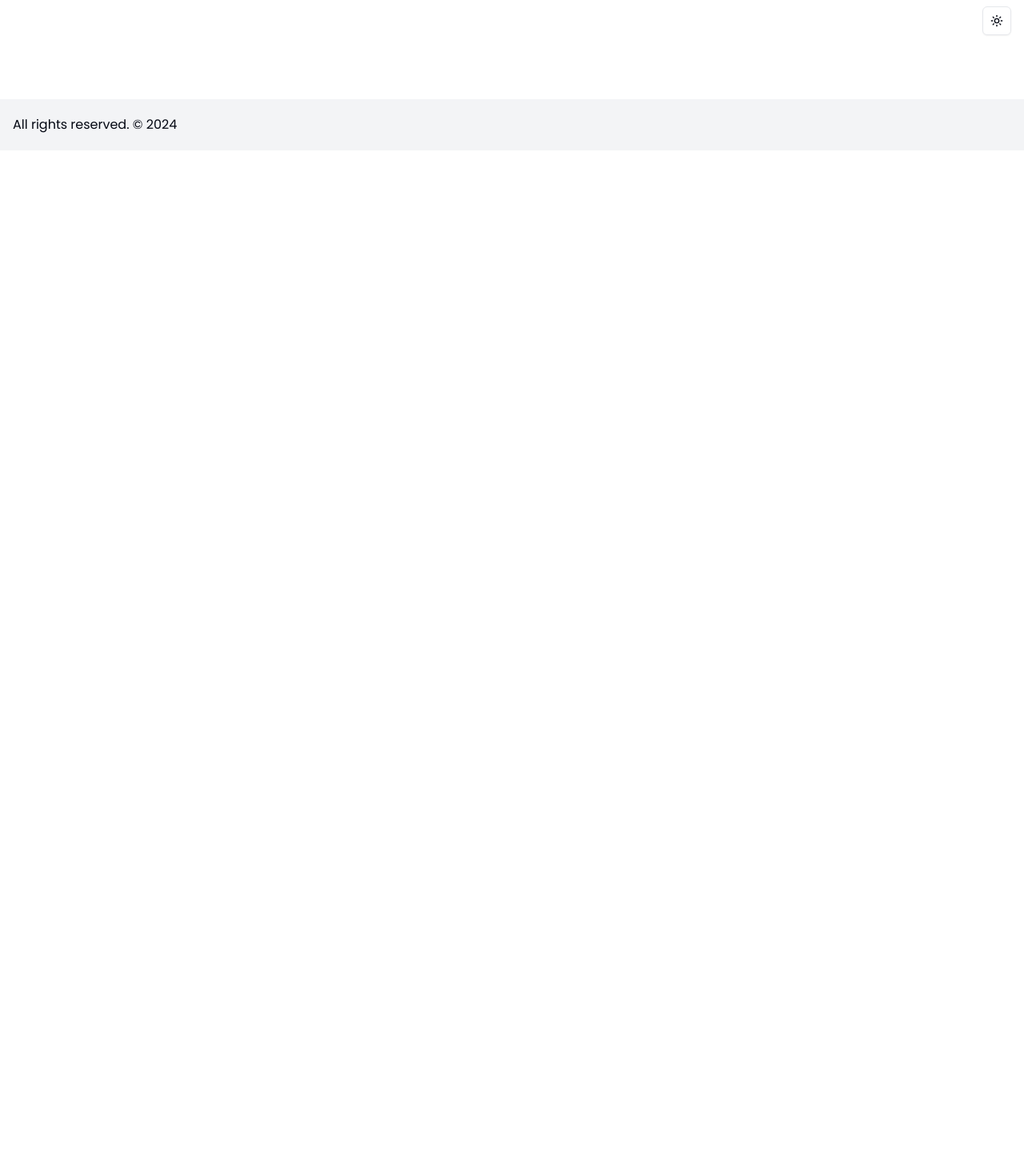
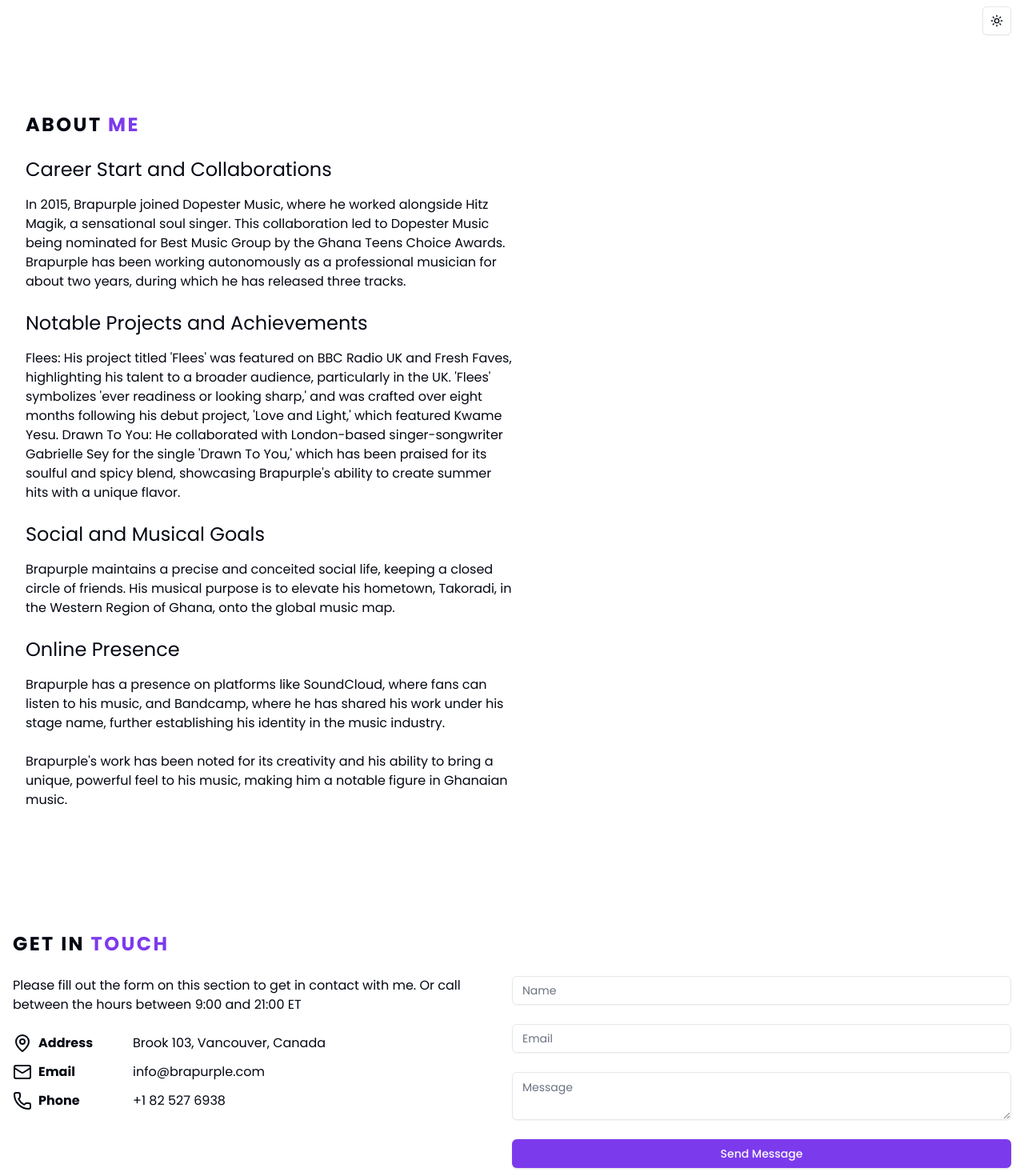
Before and after one commit to nanawilber/brapurple, a Next.js app: page / in a window 1280 px wide. Shown: the part 740-2210 px from the top of the page at 80% size. Before the commit the page ends 928 px from the top, so only its background shows below. Built offline with nearby package versions, Linux system fonts and the light colour scheme.

Commit message:
feat about section and contact section

```diff
--- a/app/page.tsx
+++ b/app/page.tsx
@@ -1,10 +1,13 @@
 import HeroSection from "@/components/HeroSection";
-// import { ThemeToggle } from "@/components/ui/theme-toggle";
+import AboutSection from "@/components/AboutSection";
+import ContactSection from "@/components/ContactSection";
 
 export default function Home() {
   return (
-    <div className="grid items-center justify-items-center min-h-screen">
+    <div className="flex flex-col w-full min-h-screen items-center justify-center ">
       <HeroSection />
+      <AboutSection />
+      <ContactSection />
     </div>
   );
 }
--- /dev/null
+++ b/components/AboutSection.jsx
@@ -0,0 +1,34 @@
+import React from "react";
+import { about } from "../lib/data";
+
+const AboutSection = () => {
+  return (
+    <section id="about" className="container p-4 md:px-8">
+      <div className="content sm:mt-16">
+        <h2 className="tracking-widest uppercase font-bold text-2xl sm:mt-16 mb-6">
+          About <span className="text-primary">me</span>
+        </h2>
+        {/* <div className="w-full lg:max-w-[50%]">
+          <h2 className="font-semi-bold text-2xl my-4">
+            Background and Education
+          </h2>
+          <p>
+            Born Nanabanyin Wilberforce, Brapurple had his Montessori education
+            at Woodbridge International School and continued his high school
+            education at St. Augustine’s College, one of the oldest single-sex
+            schools in Ghana, up until 2014. He then pursued further studies at
+            Methodist University College in Dansoman, Accra, Ghana.
+          </p>
+        </div> */}
+        {about.map((item, index) => (
+          <div key={index} className="w-full lg:max-w-[50%] my-6">
+            <h2 className="font-semi-bold text-2xl my-4">{item.title}</h2>
+            <p>{item.content}</p>
+          </div>
+        ))}
+      </div>
+    </section>
+  );
+};
+
+export default AboutSection;
--- /dev/null
+++ b/components/ContactSection.jsx
@@ -0,0 +1,54 @@
+import React from "react";
+import { Mail, MapPin, Phone } from "lucide-react";
+import { Input } from "./ui/input";
+import { Textarea } from "./ui/textarea";
+import { Button } from "./ui/button";
+
+const ContactSection = () => {
+  return (
+    <section id="contact" className="container px-4 md:px-none py-6 my-6">
+      <h2 className="tracking-widest uppercase font-bold text-2xl sm:mt-16 mb-6">
+        Get in <span className="text-primary">touch</span>
+      </h2>
+      <div className="grid grid-cols-1 lg:grid-cols-2">
+        <div className="flex flex-col gap-6 mb-12">
+          <p>
+            Please fill out the form on this section to get in contact with me.
+            Or call between the hours between 9:00 and 21:00 ET
+          </p>
+          <div className="grid grid-cols-[150px,1fr] w-full">
+            <div className="title flex flex-col gap-3 font-bold">
+              <div className="flex gap-2">
+                <MapPin />
+                Address
+              </div>
+              <div className="flex gap-2">
+                <Mail />
+                Email
+              </div>
+              <div className="flex gap-2">
+                <Phone />
+                Phone
+              </div>
+            </div>
+            <div className="content flex flex-col gap-3">
+              <div className="address">Brook 103, Vancouver, Canada</div>
+              <div className="address">info@brapurple.com</div>
+              <div className="address">+1 82 527 6938</div>
+            </div>
+          </div>
+        </div>
+        <div className="contact-form w-full">
+          <form className="form grid w-full gap-6">
+            <Input type="text" placeholder="Name" />
+            <Input type="email" placeholder="Email" />
+            <Textarea placeholder="Message" />
+            <Button type="submit">Send Message</Button>
+          </form>
+        </div>
+      </div>
+    </section>
+  );
+};
+
+export default ContactSection;
--- a/components/HeroSection.jsx
+++ b/components/HeroSection.jsx
@@ -4,9 +4,12 @@ import React from "react";
 
 const HeroSection = () => {
   return (
-    <div className="container px-4 sm:px-0 py-4 sm:py-8 w-full h-full ">
+    <section
+      id="home"
+      className="container px-4 sm:px-0 w-full min-h-screen flex flex-col justify-center"
+    >
       <div className="grid md:grid-cols-2 gap-4 md:gap-8 items-center">
-        <div className="w-[calc(100%-50px)] aspect-square mx-auto border-8 border-primary  flex rounded-full  overflow-hidden">
+        <div className="w-[calc(100%-160px)] md:w-[calc(100%-80px)] lg:w-[calc(100%-160px)] aspect-square mx-auto sm:mt-16 border-8 border-primary flex rounded-full  overflow-hidden">
           <Image
             src="/images/Brapurple.jpg"
             width="1080"
@@ -34,7 +37,7 @@ const HeroSection = () => {
           </Link>
         </div>
       </div>
-    </div>
+    </section>
   );
 };
 
--- a/components/NavSection.jsx
+++ b/components/NavSection.jsx
@@ -8,8 +8,8 @@ import Image from "next/image";
 
 const NavLinks = [
   { name: "Home", slug: "home", path: "/" },
-  { name: "About", slug: "about", path: "/about" },
-  { name: "Contact", slug: "contact", path: "/contact" },
+  { name: "About", slug: "about", path: "#about" },
+  { name: "Contact", slug: "contact", path: "#contact" },
 ];
 
 const NavSection = () => {
@@ -20,7 +20,7 @@ const NavSection = () => {
   };
 
   return (
-    <div className="dark:bg-black/50 backdrop-blur-sm sticky top-0 z-50">
+    <div className="dark:bg-black/50 backdrop-blur-sm w-full sm:fixed top-0 z-50">
       <div className="h-16 container mx-auto px-4 flex justify-between items-center relative">
         <Link
           href="/"
--- /dev/null
+++ b/components/ui/input.tsx
@@ -0,0 +1,22 @@
+import * as React from "react";
+
+import { cn } from "../../lib/utils";
+
+const Input = React.forwardRef<HTMLInputElement, React.ComponentProps<"input">>(
+  ({ className, type, ...props }, ref) => {
+    return (
+      <input
+        type={type}
+        className={cn(
+          "flex h-9 w-full rounded-md border border-input bg-transparent px-3 py-1 text-base shadow-sm transition-colors file:border-0 file:bg-transparent file:text-sm file:font-medium file:text-foreground placeholder:text-muted-foreground focus-visible:outline-none focus-visible:ring-1 focus-visible:ring-ring disabled:cursor-not-allowed disabled:opacity-50 md:text-sm",
+          className
+        )}
+        ref={ref}
+        {...props}
+      />
+    );
+  }
+);
+Input.displayName = "Input";
+
+export { Input };
--- /dev/null
+++ b/components/ui/textarea.tsx
@@ -0,0 +1,22 @@
+import * as React from "react";
+
+import { cn } from "../../lib/utils";
+
+const Textarea = React.forwardRef<
+  HTMLTextAreaElement,
+  React.ComponentProps<"textarea">
+>(({ className, ...props }, ref) => {
+  return (
+    <textarea
+      className={cn(
+        "flex min-h-[60px] w-full rounded-md border border-input bg-transparent px-3 py-2 text-base shadow-sm placeholder:text-muted-foreground focus-visible:outline-none focus-visible:ring-1 focus-visible:ring-ring disabled:cursor-not-allowed disabled:opacity-50 md:text-sm",
+        className
+      )}
+      ref={ref}
+      {...props}
+    />
+  );
+});
+Textarea.displayName = "Textarea";
+
+export { Textarea };
--- /dev/null
+++ b/lib/data.js
@@ -0,0 +1,26 @@
+export const about = [
+  {
+    title: "Career Start and Collaborations",
+    content:
+      "In 2015, Brapurple joined Dopester Music, where he worked alongside Hitz Magik, a sensational soul singer. This collaboration led to Dopester Music being nominated for Best Music Group by the Ghana Teens Choice Awards. Brapurple has been working autonomously as a professional musician for about two years, during which he has released three tracks.",
+  },
+  {
+    title: "Notable Projects and Achievements",
+    content:
+      "Flees: His project titled 'Flees' was featured on BBC Radio UK and Fresh Faves, highlighting his talent to a broader audience, particularly in the UK. 'Flees' symbolizes 'ever readiness or looking sharp,' and was crafted over eight months following his debut project, 'Love and Light,' which featured Kwame Yesu. Drawn To You: He collaborated with London-based singer-songwriter Gabrielle Sey for the single 'Drawn To You,' which has been praised for its soulful and spicy blend, showcasing Brapurple's ability to create summer hits with a unique flavor.",
+  },
+  {
+    title: "Social and Musical Goals",
+    content:
+      "Brapurple maintains a precise and conceited social life, keeping a closed circle of friends. His musical purpose is to elevate his hometown, Takoradi, in the Western Region of Ghana, onto the global music map.",
+  },
+  {
+    title: "Online Presence",
+    content:
+      "Brapurple has a presence on platforms like SoundCloud, where fans can listen to his music, and Bandcamp, where he has shared his work under his stage name, further establishing his identity in the music industry.",
+  },
+  {
+    content:
+      "Brapurple's work has been noted for its creativity and his ability to bring a unique, powerful feel to his music, making him a notable figure in Ghanaian music.",
+  },
+];
```
